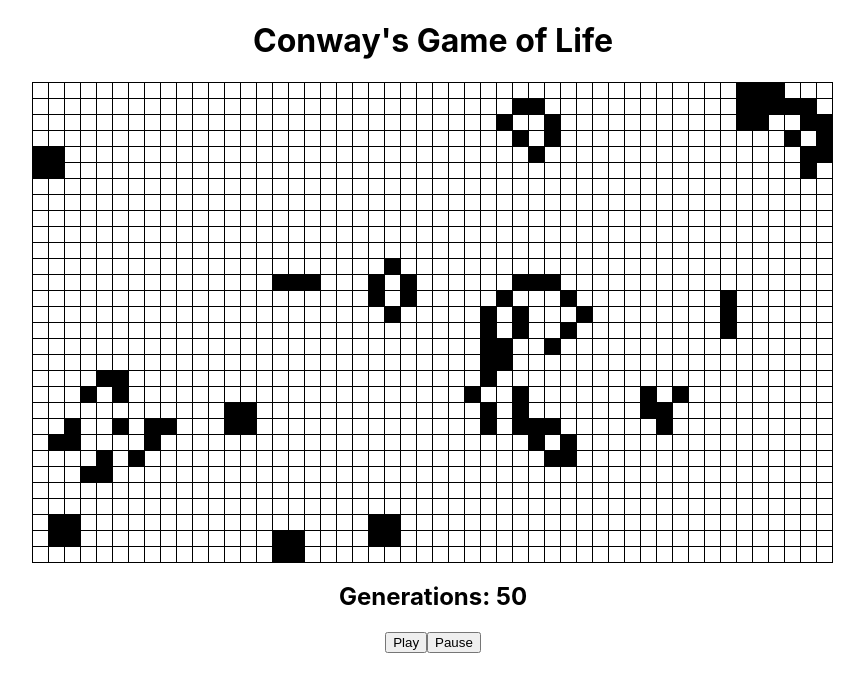
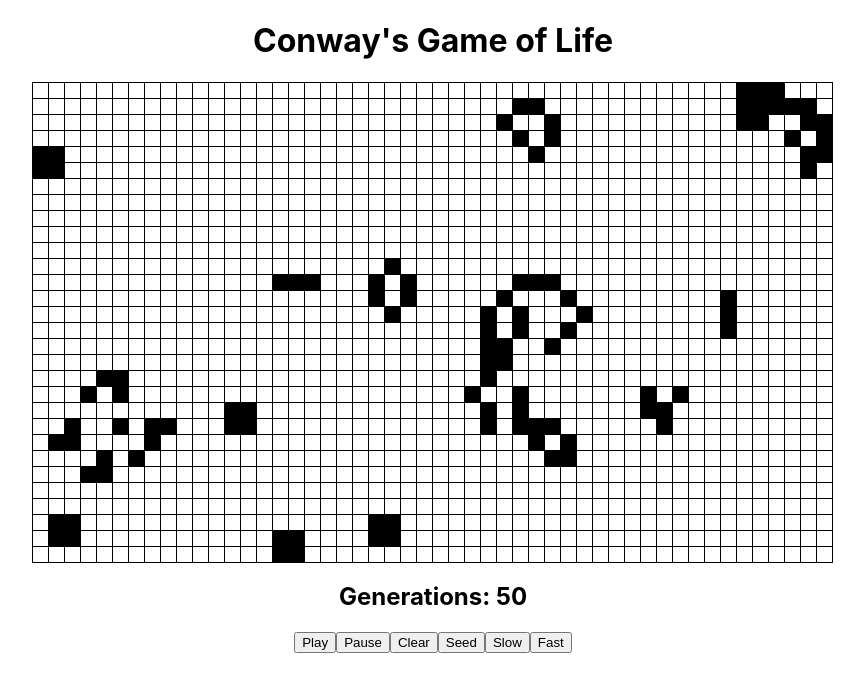
Before and after one commit to bloominstituteoftechnology/CS-Build-Week-1, a React (Create React App) app in the folder conways-life/: page / in a window 1280 px wide. Shown: the top 692 px of the page, without its empty margins (207-1071 px from the left). Built offline with nearby package versions, Linux system fonts and the light colour scheme.

Commit message:
added speed functionality

```diff
--- a/conways-life/src/App.js
+++ b/conways-life/src/App.js
@@ -13,6 +13,7 @@ class App extends Component {
     this.state = {
       generation: 0,
       gridFull: Array(this.rows).fill(Array(this.cols).fill(false))
+      //isPlaying: false;
     };
   }
   selectBox = (row, col) => {
@@ -24,6 +25,7 @@ class App extends Component {
   };
 
   seedGame = () => {
+    //if isPlaying = false; then do the rest of this stuff
     let gridCopy = arrayClone(this.state.gridFull);
     for (let i = 0; i < this.rows; i++) {
       for (let j = 0; j < this.cols; j++) {
@@ -44,6 +46,30 @@ class App extends Component {
 
   pauseButton = () => {
     clearInterval(this.intervalId);
+  };
+
+  slowButton = () => {
+    this.speed = 1000;
+    this.playButton();
+  }
+
+  fastButton = () => {
+    this.speed = 100;
+    this.playButton();
+  }
+
+  clearButton = () => {
+    clearInterval(this.intervalId);
+    let gridCopy = arrayClone(this.state.gridFull);
+    for (let i = 0; i < this.rows; i++) {
+      for (let j = 0; j < this.cols; j++) {
+        gridCopy[i][j] = false;
+      }
+    }
+    this.setState({
+      gridFull: gridCopy,
+      generation: 0
+    });
   };
 
   playGame = () => {
@@ -91,7 +117,10 @@ class App extends Component {
         <h2>Generations: {this.state.generation}</h2>
         <button onClick={this.playButton}>Play</button>
         <button onClick={this.pauseButton}>Pause</button>
-
+        <button onClick={this.clearButton}>Clear</button>
+        <button onClick={this.seedGame}>Seed</button>
+        <button onClick={this.slowButton}>Slow</button>
+        <button onClick={this.fastButton}>Fast</button>
       </div>
     );
   }
--- a/conways-life/src/index.js
+++ b/conways-life/src/index.js
@@ -1,5 +1,7 @@
 import React from "react";
 import ReactDOM from "react-dom";
+// import "bootstrap/dist/css/bootstrap.min.css";
+
 import "./index.css";
 import App from "./App";
 
```
